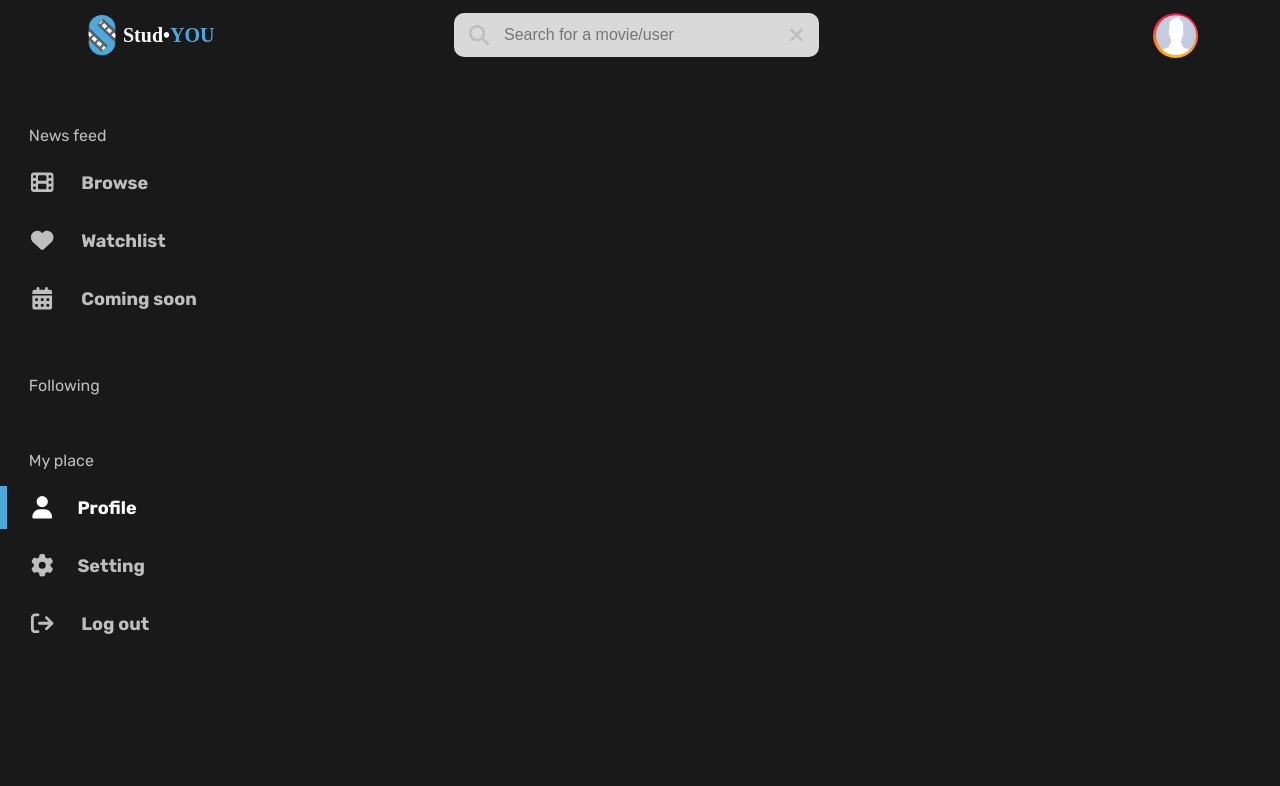
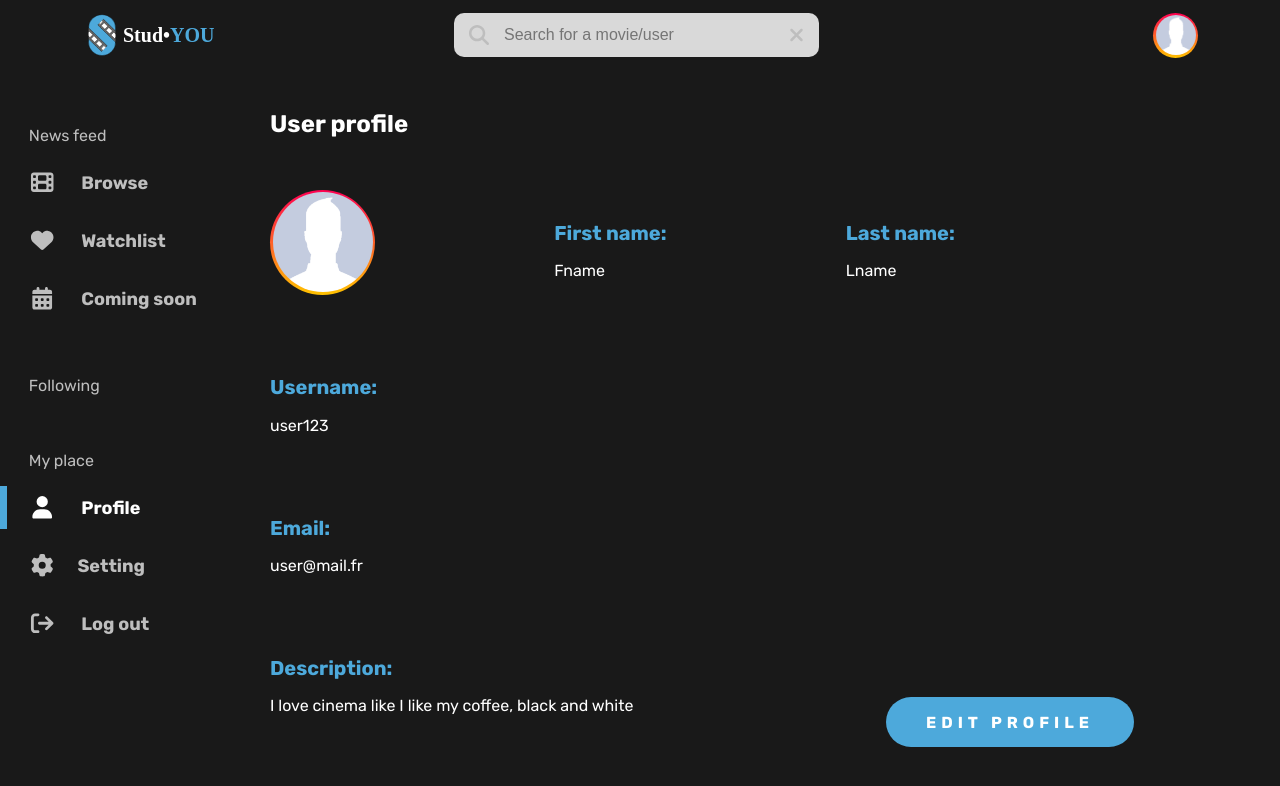
Before and after one commit to Benjaliette/stud-you, a Vue app: page /users/1 in a window 1280 px wide. Shown: the top 786 px of the page. Built offline with nearby package versions, Linux system fonts and the light colour scheme; a web font is replaced by a local one.

Commit message:
✨feature: Add UserProfileView component to display all loggedIn user informations

```diff
--- a/src/components/UI/BaseAvatar.vue
+++ b/src/components/UI/BaseAvatar.vue
@@ -4,7 +4,7 @@
       :src="imageUrl"
       alt="user avatar"
       class="avatar-img"
-      :class="avatarUser"
+      :class="avatarType"
     />
   </div>
 </template>
@@ -21,29 +21,34 @@ const props = defineProps({
     type: Boolean,
     default: false,
   },
-  forUser: {
-    type: Boolean,
-    default: false,
+  for: {
+    type: String,
+    default: "user",
   },
 });
 
 const onlineStyle = computed(() => {
-  return { "avatar-bordered": props.online };
+  if (props.for === "user") {
+    return { "avatar-bordered": props.online };
+  } else {
+    return { "avatar-bordered-lg": props.online };
+  }
 });
 
 const cursorPointer = computed(() => {
   return { cursor: "pointer" };
 });
 
-const avatarUser = computed(() => {
-  return { "user-avatar": props.forUser };
+const avatarType = computed(() => {
+  return {
+    "user-avatar": props.for === "user",
+    "profile-avatar": props.for === "profile",
+  };
 });
 </script>
 
 <style scoped>
 .avatar-img {
-  width: 40px;
-  height: 40px;
   object-fit: fill;
   border-radius: 50%;
 }
@@ -63,4 +68,30 @@ const avatarUser = computed(() => {
   align-items: center;
   justify-content: center;
 }
+
+.avatar-bordered-lg {
+  width: 105px;
+  height: 105px;
+  border-radius: 50%;
+  position: relative;
+  background: linear-gradient(
+    180deg,
+    rgb(255, 0, 81) 0%,
+    rgba(255, 194, 0, 1) 100%
+  );
+
+  display: flex;
+  align-items: center;
+  justify-content: center;
+}
+
+.user-avatar {
+  width: 40px;
+  height: 40px;
+}
+
+.profile-avatar {
+  width: 100px;
+  height: 100px;
+}
 </style>
--- a/src/components/layouts/TheHeader.vue
+++ b/src/components/layouts/TheHeader.vue
@@ -16,7 +16,7 @@
           <div v-if="isAuth" class="account-avatar">
             <base-avatar
               :online="isAuth"
-              forUser
+              for="user"
               @click="toggleDropdown"
             ></base-avatar>
             <user-dropdown
--- a/src/components/layouts/TheNavbar.vue
+++ b/src/components/layouts/TheNavbar.vue
@@ -36,7 +36,9 @@
     <section v-if="isAuth">
       <h2>My place</h2>
       <ul>
-        <nav-link icon="user" to="browse" :active="true">Profile</nav-link>
+        <nav-link icon="user" :to="userLink" :active="isActive('user')">
+          Profile
+        </nav-link>
         <nav-link icon="gear" to="browse" :active="false">Setting</nav-link>
         <nav-link icon="arrow-right-from-bracket" to="browse" :active="false">
           Log out
@@ -76,6 +78,11 @@ const setToActive = (linkName) => {
 const isAuth = computed(() => {
   return store.getters["users/isAuth"];
 });
+
+const userLink = computed(() => {
+  const user = store.getters["users/userLoggedIn"];
+  return `users/${user.id}`;
+});
 </script>
 
 <style scoped>
--- a/src/router/index.js
+++ b/src/router/index.js
@@ -1,5 +1,6 @@
 import { createRouter, createWebHistory } from "vue-router";
 import HomeView from "../views/pages/HomeView.vue";
+import store from "../store/index.js";
 
 const routes = [
   {
@@ -10,35 +11,31 @@ const routes = [
   {
     path: "/browse",
     name: "browse",
-    // route level code-splitting
-    // this generates a separate chunk (about.[hash].js) for this route
-    // which is lazy-loaded when the route is visited.
     component: () =>
       import(/* webpackChunkName: "about" */ "../views/pages/BrowseView.vue"),
   },
   {
     path: "/watchlist",
     name: "watchlist",
-    // route level code-splitting
-    // this generates a separate chunk (about.[hash].js) for this route
-    // which is lazy-loaded when the route is visited.
     component: () => import("../views/pages/WatchlistView.vue"),
   },
   {
     path: "/upcoming",
     name: "upcoming",
-    // route level code-splitting
-    // this generates a separate chunk (about.[hash].js) for this route
-    // which is lazy-loaded when the route is visited.
     component: () => import("../views/pages/UpcomingView.vue"),
   },
   {
     path: "/login",
     name: "login",
-    // route level code-splitting
-    // this generates a separate chunk (about.[hash].js) for this route
-    // which is lazy-loaded when the route is visited.
     component: () => import("../views/auth/LoginView.vue"),
+  },
+  {
+    path: "/users/:id",
+    name: "user",
+    component: () => import("../views/users/UserProfileView.vue"),
+    meta: {
+      requiresAuth: true,
+    },
   },
 ];
 
@@ -47,4 +44,12 @@ const router = createRouter({
   routes,
 });
 
+router.beforeEach((to, from, next) => {
+  if (to.meta.requiresAuth && !store.getters["users/isAuth"]) {
+    next("/login");
+  } else {
+    next();
+  }
+});
+
 export default router;
--- a/src/store/users/index.js
+++ b/src/store/users/index.js
@@ -4,10 +4,14 @@ import UsersActions from "./actions.js";
 
 // const user = JSON.parse(localStorage.getItem("user"));
 const user = {
+  id: 1,
   firstName: "Fname",
   lastName: "Lname",
+  username: "user123",
   email: "user@mail.fr",
   password: "123456",
+  description: "I love cinema like I like my coffee, black and white",
+  profilePicture: require("@/assets/default_avatar.png"),
   watchlistMovies: [
     {
       id: 1,
--- /dev/null
+++ b/src/views/users/UserProfileView.vue
@@ -0,0 +1,80 @@
+<template>
+  <h1>User profile</h1>
+  <section class="user__section">
+    <div class="user__info">
+      <base-avatar
+        :imageUrl="user.profilePicture"
+        online
+        for="profile"
+      ></base-avatar>
+    </div>
+    <div class="user__info">
+      <h2>First name:</h2>
+      <div>{{ user.firstName }}</div>
+    </div>
+    <div class="user__info">
+      <h2>Last name:</h2>
+      <div>{{ user.lastName }}</div>
+    </div>
+  </section>
+  <section class="user__section">
+    <div class="user__info">
+      <h2>Username:</h2>
+      <div>{{ user.username }}</div>
+    </div>
+  </section>
+  <section class="user__section">
+    <div class="user__info">
+      <h2>Email:</h2>
+      <div>{{ user.email }}</div>
+    </div>
+  </section>
+  <section class="user__section user__last-section">
+    <div class="user__info">
+      <h2>Description:</h2>
+      <div>{{ user.description }}</div>
+    </div>
+    <div class="user__action">
+      <base-button :type="{ color: 'blue', sm: '' }" :link="false">
+        Edit profile
+      </base-button>
+    </div>
+  </section>
+</template>
+
+<script setup>
+import { useStore } from "vuex";
+import { computed } from "vue";
+
+const store = useStore();
+
+const user = computed(() => {
+  return store.getters["users/userLoggedIn"];
+});
+</script>
+
+<style scoped>
+.user__section {
+  width: 90%;
+  display: flex;
+  align-items: center;
+  justify-content: space-between;
+}
+
+.user__last-section {
+  width: 90%;
+  display: flex;
+  align-items: flex-end;
+  justify-content: space-between;
+}
+
+.user__info {
+  flex-grow: 1;
+  margin: 2rem 0rem;
+}
+
+.user__info h2 {
+  font-size: 20px;
+  color: var(--blue);
+}
+</style>
```
